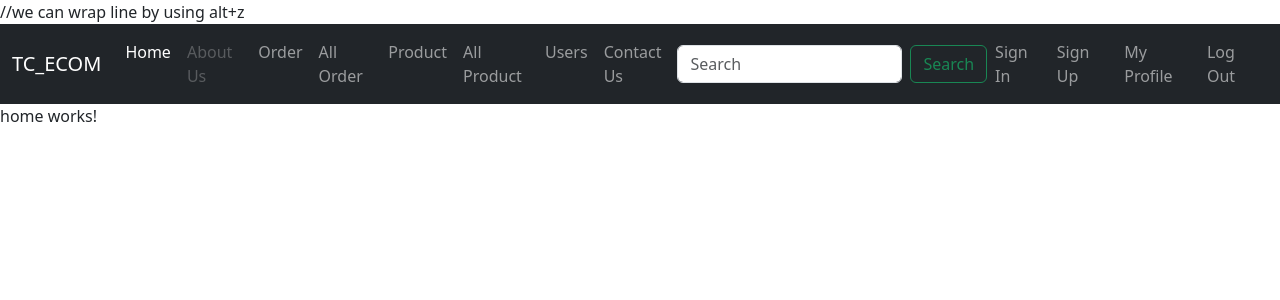
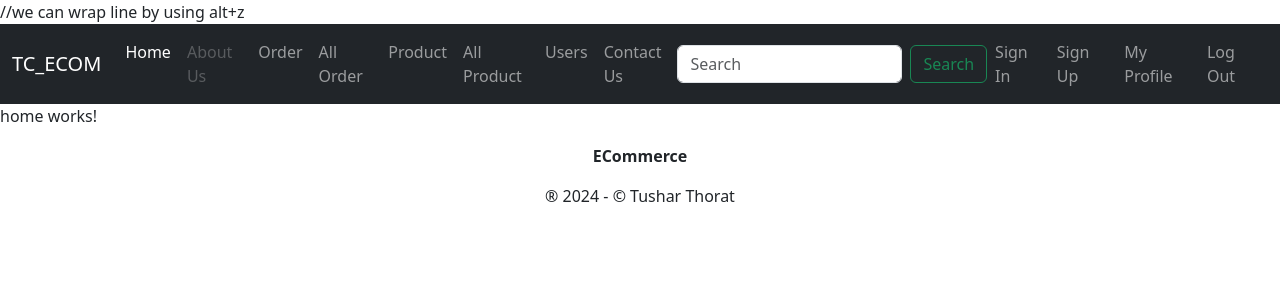
Before and after one commit to tushthorat/E-Commerce-Angular-Project, an Angular app: page /home in a window 1280 px wide. Shown: the top 300 px of the page. Built offline with nearby package versions, Linux system fonts and the light colour scheme.

Commit message:
created footer

```diff
--- a/src/app/app.component.html
+++ b/src/app/app.component.html
@@ -1,2 +1,3 @@
 <app-header></app-header>
 <router-outlet></router-outlet>
+<app-footer></app-footer>
--- a/src/app/app.component.ts
+++ b/src/app/app.component.ts
@@ -1,11 +1,12 @@
 import { Component } from '@angular/core';
 import { RouterOutlet } from '@angular/router';
 import { HeaderComponent } from './shared/layouts/header/header.component';
+import { FooterComponent } from './shared/layouts/footer/footer.component';
 
 @Component({
   selector: 'app-root',
   standalone: true,
-  imports: [RouterOutlet,HeaderComponent],
+  imports: [RouterOutlet,HeaderComponent,FooterComponent],
   templateUrl: './app.component.html',
   styleUrl: './app.component.css'
 })
--- a/src/app/shared/layouts/footer/footer.component.html
+++ b/src/app/shared/layouts/footer/footer.component.html
@@ -1 +1,10 @@
-<p>footer works!</p>
+
+<!-- FOOTER -->
+<footer class="container-fluid text-center">
+    <p class="float-right"><strong>ECommerce</strong></p>
+    <p>&reg; 2024 - &copy;
+        <a target="_bank" >
+            Tushar Thorat
+        </a>
+    </p>
+  </footer>
```
